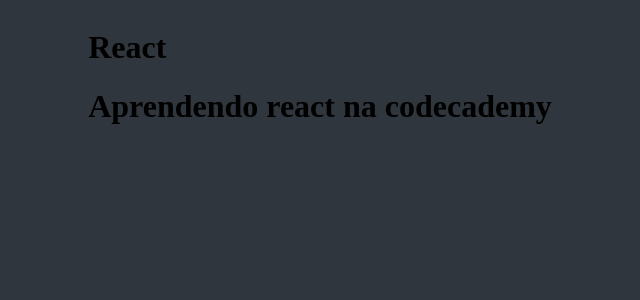
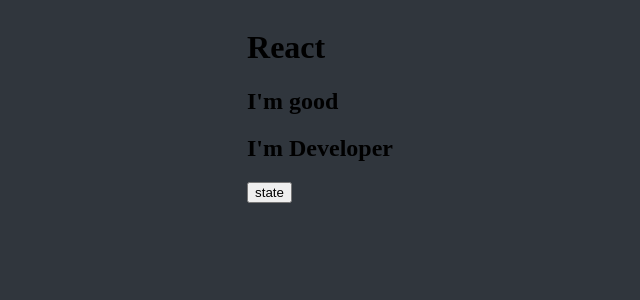
Before and after one commit to Arthur-art/reactjs-codecademy, a React (Create React App) app in the folder study-react/: page / in a window 1280 px wide. Shown: the top 300 px of the page, without its empty margins (320-960 px from the left). Built offline with nearby package versions, Linux system fonts and the light colour scheme.

Commit message:
setState component

```diff
--- a/study-react/src/components/State.jsx
+++ b/study-react/src/components/State.jsx
@@ -1,5 +1,5 @@
 import React from "react";
-export default class State extends React.Component {
+class State extends React.Component {
     constructor(props){
         super(props);
         this.state = {text: "Aprendendo react"}
@@ -10,3 +10,42 @@
     </div>;
   }
 }
+
+
+
+export default class SetState extends React.Component{
+    constructor(props){
+        super(props);
+        this.state = {
+            name:'Arthur',
+            age: 24,
+            job: 'Developer',
+            mood: 'good'
+        }
+        /*Sempre que você definir um manipulador de eventos que usa this,
+         você precisa adicionar this.methodName = this.methodName.bind(this)à sua função de construtor. */
+       this.setStateProps = this.setStateProps.bind(this)
+    }
+    setStateProps(){
+        const newMood = this.state.mood == 'good' ? 'bad' : 'good';
+        const newJob = this.state.job == 'Developer' ? 'Developer React' : 'Developer'
+        this.setState({
+            job: newJob,
+            mood: newMood,
+        })
+    }
+
+
+    render(){
+
+    console.log('this.state: '+JSON.stringify(this.state))
+
+        return(
+            <div>
+               <h2>I'm {this.state.mood}</h2>
+               <h2>I'm {this.state.job}</h2>
+               <button onClick={this.setStateProps}>state</button>
+            </div>
+        )
+    }
+}
--- a/study-react/src/index.jsx
+++ b/study-react/src/index.jsx
@@ -1,11 +1,11 @@
 import React from 'react'
 import ReactDOM from 'react-dom'
-import State from './components/State'
+import SetState from './components/State'
 
 ReactDOM.render(
     <React.StrictMode>
         <h1>React</h1>
-        <State />
+        <SetState />
     </React.StrictMode>,
     document.getElementById('container')
 );
```
